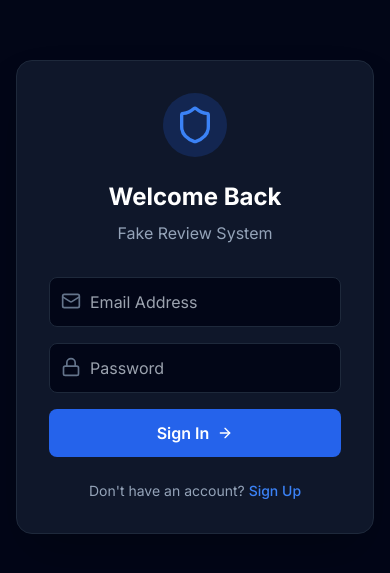
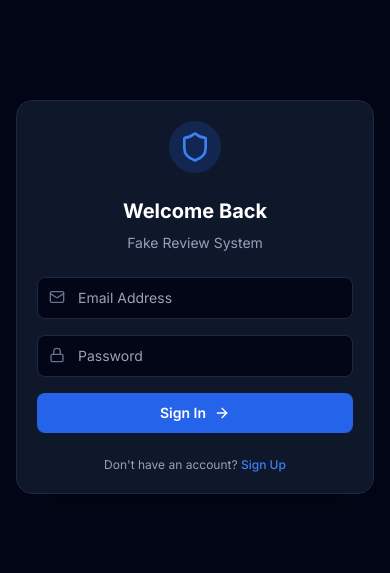
Before and after one commit to fakereviewsystem01-debug/Fake-Review-System, a React (Vite) app in the folder frontend/: page / in a window 390 px wide. Shown: the part 125-698 px from the top of the page. Built offline with nearby package versions, Linux system fonts and the light colour scheme.

Commit message:
Update Auth.tsx

```diff
--- a/frontend/components/Auth.tsx
+++ b/frontend/components/Auth.tsx
@@ -1,5 +1,11 @@
 import React, { useState } from 'react';
-import { Shield, Lock, User as UserIcon, Mail, ArrowRight } from 'lucide-react';
+import {
+  Shield,
+  Lock,
+  User as UserIcon,
+  Mail,
+  ArrowRight,
+} from 'lucide-react';
 import { signIn, signUp } from '../services/storageService';
 import { User } from '../types';
 
@@ -23,7 +29,8 @@ const Auth: React.FC<Props> = ({ onLogin }) => {
         const user = signIn(email, password);
         onLogin(user);
       } else {
-        if (!name.trim()) throw new Error("Name is required");
+        if (!name.trim()) throw new Error('Name is required');
+
         const user = signUp(email, password, name);
         onLogin(user);
       }
@@ -33,76 +40,91 @@ const Auth: React.FC<Props> = ({ onLogin }) => {
   };
 
   return (
-    <div className="min-h-screen bg-slate-950 flex items-center justify-center p-4">
-      <div className="bg-slate-900 border border-slate-800 p-8 rounded-2xl shadow-2xl w-full max-w-md">
+    <div className="min-h-screen bg-slate-950 flex items-center justify-center px-4 py-6 sm:px-6 lg:px-8">
+      <div className="w-full max-w-sm sm:max-w-md md:max-w-lg">
+        <div className="bg-slate-900 border border-slate-800 rounded-2xl shadow-2xl p-5 sm:p-6 md:p-8">
+          {/* Logo */}
           <div className="flex justify-center mb-6">
-          <div className="bg-primary-600/20 p-3 rounded-full">
-            <Shield className="w-10 h-10 text-primary-500" />
+            <div className="bg-primary-600/20 p-2.5 sm:p-3 rounded-full">
+              <Shield className="w-8 h-8 sm:w-10 sm:h-10 text-primary-500" />
             </div>
           </div>
 
-        <h2 className="text-2xl font-bold text-white text-center mb-2">
+          {/* Heading */}
+          <h2 className="text-xl sm:text-2xl md:text-3xl font-bold text-white text-center mb-2">
             {isLogin ? 'Welcome Back' : 'Create Account'}
           </h2>
-        <p className="text-slate-400 text-center mb-8">
+
+          <p className="text-slate-400 text-center text-sm sm:text-base mb-6 sm:mb-8">
             Fake Review System
           </p>
 
+          {/* Error */}
           {error && (
             <div className="bg-red-500/10 border border-red-500/20 text-red-400 p-3 rounded-lg mb-4 text-sm text-center">
               {error}
             </div>
           )}
 
+          {/* Form */}
           <form onSubmit={handleSubmit} className="space-y-4">
             {!isLogin && (
               <div className="relative">
-              <UserIcon className="absolute left-3 top-3.5 w-5 h-5 text-slate-500" />
+                <UserIcon className="absolute left-3 top-3 w-4 h-4 sm:w-5 sm:h-5 sm:top-3.5 text-slate-500" />
                 <input
                   type="text"
                   placeholder="Full Name"
                   value={name}
                   onChange={(e) => setName(e.target.value)}
-                className="w-full bg-slate-950 border border-slate-800 text-white pl-10 pr-4 py-3 rounded-lg focus:outline-none focus:border-primary-500 transition-colors"
+                  className="w-full bg-slate-950 border border-slate-800 text-white pl-10 pr-4 py-2.5 sm:py-3 rounded-lg focus:outline-none focus:border-primary-500 transition-colors text-sm sm:text-base"
                 />
               </div>
             )}
 
             <div className="relative">
-            <Mail className="absolute left-3 top-3.5 w-5 h-5 text-slate-500" />
+              <Mail className="absolute left-3 top-3 w-4 h-4 sm:w-5 sm:h-5 sm:top-3.5 text-slate-500" />
               <input
                 type="email"
                 placeholder="Email Address"
                 value={email}
                 onChange={(e) => setEmail(e.target.value)}
-              className="w-full bg-slate-950 border border-slate-800 text-white pl-10 pr-4 py-3 rounded-lg focus:outline-none focus:border-primary-500 transition-colors"
+                className="w-full bg-slate-950 border border-slate-800 text-white pl-10 pr-4 py-2.5 sm:py-3 rounded-lg focus:outline-none focus:border-primary-500 transition-colors text-sm sm:text-base"
+                required
               />
             </div>
 
             <div className="relative">
-            <Lock className="absolute left-3 top-3.5 w-5 h-5 text-slate-500" />
+              <Lock className="absolute left-3 top-3 w-4 h-4 sm:w-5 sm:h-5 sm:top-3.5 text-slate-500" />
               <input
                 type="password"
                 placeholder="Password"
                 value={password}
                 onChange={(e) => setPassword(e.target.value)}
-              className="w-full bg-slate-950 border border-slate-800 text-white pl-10 pr-4 py-3 rounded-lg focus:outline-none focus:border-primary-500 transition-colors"
+                className="w-full bg-slate-950 border border-slate-800 text-white pl-10 pr-4 py-2.5 sm:py-3 rounded-lg focus:outline-none focus:border-primary-500 transition-colors text-sm sm:text-base"
+                required
               />
             </div>
 
             <button
               type="submit"
-            className="w-full bg-primary-600 hover:bg-primary-500 text-white font-semibold py-3 rounded-lg transition-colors flex items-center justify-center gap-2 mt-2"
+              className="w-full bg-primary-600 hover:bg-primary-500 text-white font-semibold py-2.5 sm:py-3 rounded-lg transition-colors flex items-center justify-center gap-2 mt-2 text-sm sm:text-base"
             >
-            {isLogin ? 'Sign In' : 'Sign Up'} <ArrowRight className="w-4 h-4" />
+              {isLogin ? 'Sign In' : 'Sign Up'}
+              <ArrowRight className="w-4 h-4" />
             </button>
           </form>
 
+          {/* Toggle */}
           <div className="mt-6 text-center">
-          <p className="text-slate-400 text-sm">
-            {isLogin ? "Don't have an account? " : "Already have an account? "}
+            <p className="text-slate-400 text-xs sm:text-sm">
+              {isLogin
+                ? "Don't have an account? "
+                : 'Already have an account? '}
               <button
-              onClick={() => { setIsLogin(!isLogin); setError(''); }}
+                onClick={() => {
+                  setIsLogin(!isLogin);
+                  setError('');
+                }}
                 className="text-primary-500 hover:text-primary-400 font-medium"
               >
                 {isLogin ? 'Sign Up' : 'Sign In'}
@@ -111,6 +133,7 @@ const Auth: React.FC<Props> = ({ onLogin }) => {
           </div>
         </div>
       </div>
+    </div>
   );
 };
 
```
Lines whose indentation alone changed are shown as unchanged.
